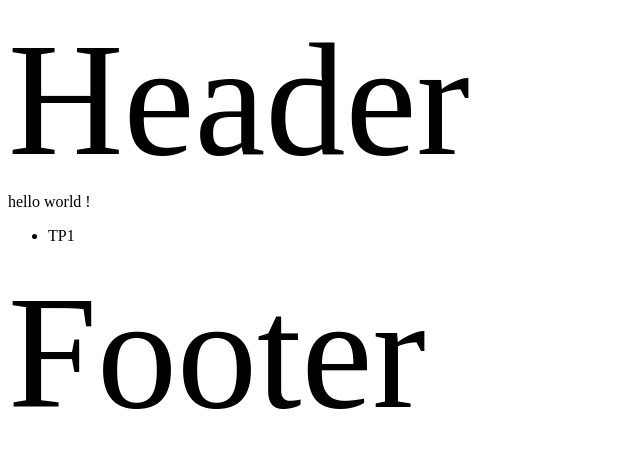
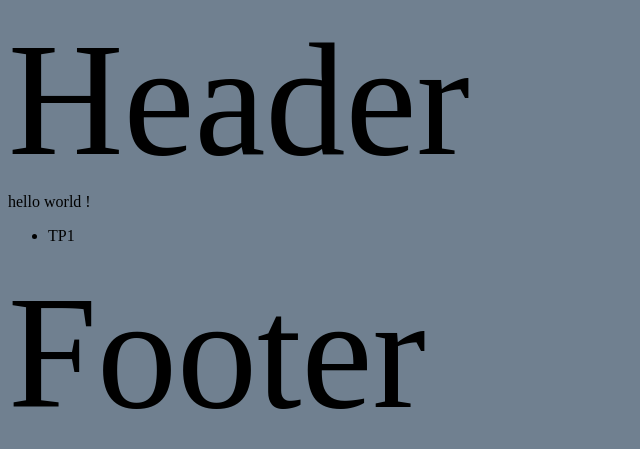
Before and after one commit to qlemesle/qlemesle.github.io, a plain HTML site: page index.html in a window 1280 px wide. Shown: the whole page, without its empty margins (0-640 px from the left). Drawn offline with Linux system fonts and the light colour scheme.

Commit message:
push depuis vscode

```diff
--- a/style.css
+++ b/style.css
@@ -6,7 +6,9 @@ header{
 /* header */
 
 /* body */
-
+body{
+    background-color: slategrey;
+}
 /* body */
 
 /* footer */
```
